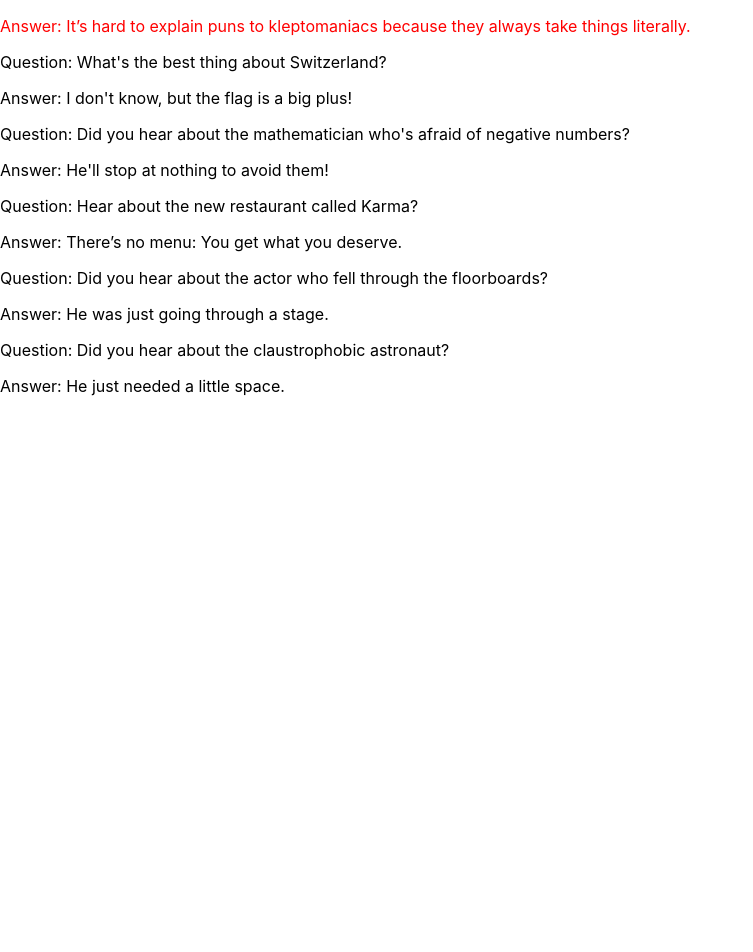
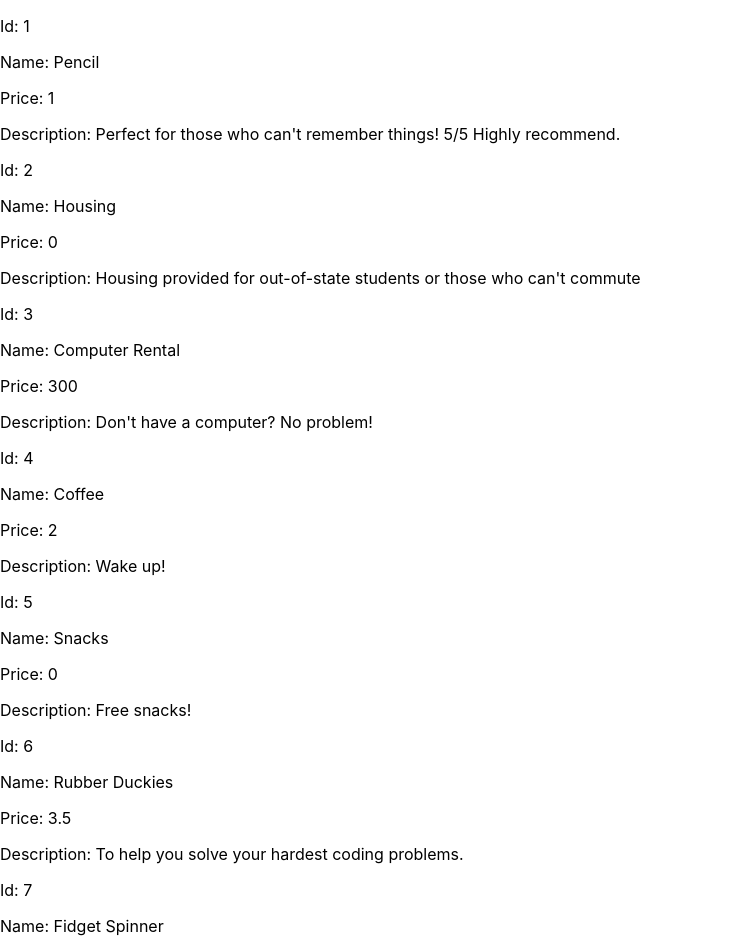
Before and after one commit to wchipchase/my-app, a React (Create React App) app: page / in a window 1280 px wide. Shown: the top 952 px of the page, without its empty margins (0-753 px from the left). Before the commit the page ends 800 px from the top, so only its background shows below. Built offline with nearby package versions, Linux system fonts and the light colour scheme.

Commit message:
products exercise

```diff
--- a/src/App.js
+++ b/src/App.js
@@ -1,31 +1,17 @@
 import React from "react"
-import Joke from './components/Joke/Joke';
-import jokesData from '../src/Data/jokesData';
+import Product from './components/Products/Products';
+import productData from './Data/vschoolProducts';
 // import ContactCard from "./components/ContactCard/ContactCard";
 
 function App() {
-    const jokeComponents = jokesData.map(joke => {
-        return<Joke key={joke.id} question = {joke.question} answer= {joke.answer} />
+    const productComponent = productData.map(product => {
+        return <Product key={product.id} id = {product.id} name = {product.name} price = {product.price} description = {product.description} />
     })
     return (
 
         <div>
-            {jokeComponents}
+            {productComponent}
         </div>
-        // <div className="contacts">
-        //     <ContactCard
-        //         contact={{name: "Mr. Whiskerson", imgUrl: "http://placekitten.com/300/200", phone: "(212) 555-1234", email: "mr.whiskaz@catnap.meow"}}
-        //     />
-        //     <ContactCard
-        //         contact={{name: "Fluffykins", imgUrl: "http://placekitten.com/500/200", phone: "(212) 555-2345", email: "fluff@me.com"}}
-        //     />
-        //     <ContactCard
-        //         contact={{name: "Destroyer", imgUrl: "http://placekitten.com/400/300", phone: "(212) 555-3456", email: "ofworlds@yahoo.com"}}
-        //     />
-        //     <ContactCard
-        //         contact={{name: "Felix", imgUrl: "http://placekitten.com/200/100", phone: "(212) 555-4567", email: "thecat@hotmail.com"}}
-        //     />
-        // </div>
     )
 }
 
--- /dev/null
+++ b/src/Data/vschoolProducts.js
@@ -0,0 +1,52 @@
+const Products = [
+  {
+      id: 1,
+      name: "Pencil",
+      price: 1,
+      description: "Perfect for those who can't remember things! 5/5 Highly recommend."
+  },
+  {
+      id: 2,
+      name: "Housing",
+      price: 0,
+      description: "Housing provided for out-of-state students or those who can't commute"
+  },
+  {
+      id: 3,
+      name: "Computer Rental",
+      price: 300,
+      description: "Don't have a computer? No problem!"
+  },
+  {
+      id: 4,
+      name: "Coffee",
+      price: 2,
+      description: "Wake up!"
+  },
+  {
+      id: 5,
+      name: "Snacks",
+      price: 0,
+      description: "Free snacks!"
+  },
+  {
+      id: 6,
+      name: "Rubber Duckies",
+      price: 3.50,
+      description: "To help you solve your hardest coding problems."
+  },
+  {
+      id: "7",
+      name: "Fidget Spinner",
+      price: 21.99,
+      description: "Because we like to pretend we're in high school."
+  },
+  {
+      id: "8",
+      name: "Sticker Set",
+      price: 14.99,
+      description: "To prove to other devs you know a lot."
+  }
+]
+
+export default Products;
--- /dev/null
+++ b/src/components/Products/Products.js
@@ -0,0 +1,14 @@
+import React from 'react';
+
+function Products(props) {
+  return(
+    <div className = "products">
+      <p>Id: {props.id}</p>
+      <p>Name: {props.name}</p>
+      <p>Price: {props.price}</p>
+      <p>Description: {props.description}</p>
+    </div>
+  )
+}
+
+export default Products;
```
